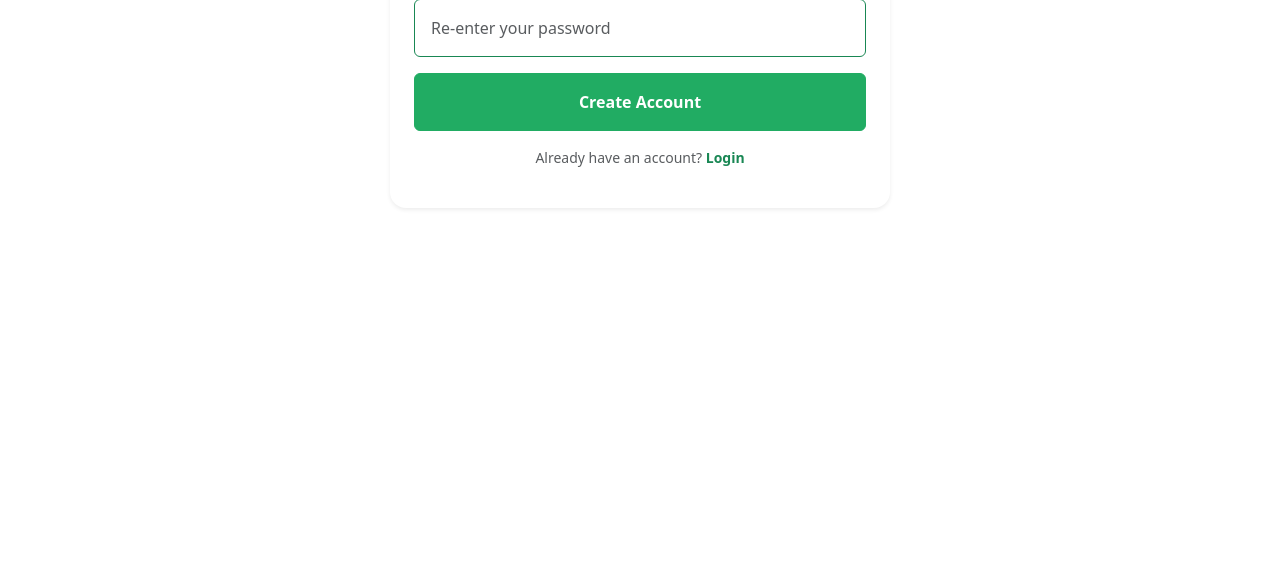
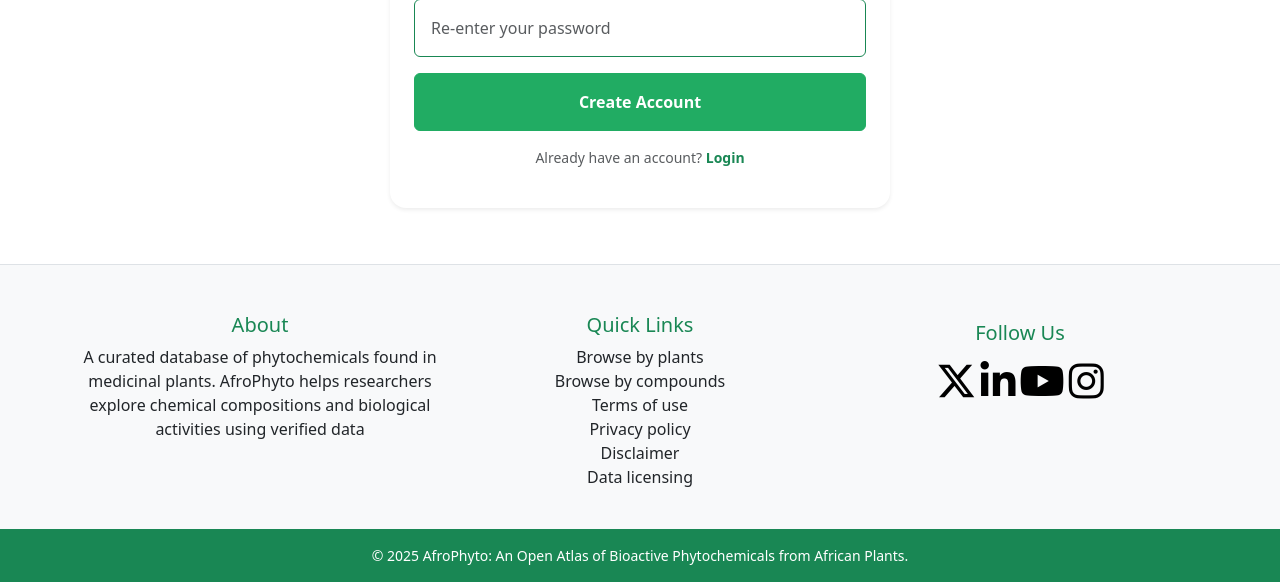
Before and after one commit to HackBio-Internship/afro-phyto--unilag, a Django app: template main/templates/signup.html in a window 1280 px wide. Shown: the part 958-1540 px from the top of the page. Before the commit the page ends 1167 px from the top, so only its background shows below. Run offline with Django 5.2, Linux system fonts and the light colour scheme; the template is opened without the code that fills it: values that come from a table or form of the project are taken from there, others are empty; parts of the project's set-up code (start-up, migrations or seed data) failed here and were passed over; some libraries are stand-ins or nearby versions.

Commit message:
added footer section to sign up page

```diff
--- a/main/templates/signup.html
+++ b/main/templates/signup.html
@@ -190,6 +190,41 @@
     </form>
 </div>
 
+<!-- Footer -->
+<footer class="bg-light border-top pt-5">
+    <div class="container pb-4">
+        <div class="row g-4">
+            <div class="col-md-4">
+                <h5 class="text-success">About</h5>
+                <p>A curated database of phytochemicals found in medicinal plants. AfroPhyto helps researchers explore chemical compositions and biological activities using verified data</p>
+            </div>
+            <div class="col-md-4">
+                <h5 class="text-success">Quick Links</h5>
+                <ul class="list-unstyled">
+                    <li><a href="#" class="text-dark">Browse by plants</a></li>
+                    <li><a href="#" class="text-dark">Browse by compounds</a></li>
+                    <li><a href="#" class="text-dark">Terms of use</a></li>
+                    <li><a href="#" class="text-dark">Privacy policy</a></li>
+                    <li><a href="#" class="text-dark">Disclaimer</a></li>
+                    <li><a href="#" class="text-dark">Data licensing</a></li>
+                </ul>
+            </div>
+            <div class="col-md-4">
+                <h5 class="text-success p-2">Follow Us</h5>
+                <div class="flex gap-3">
+                    <a href="#"><i class="fa-brands fa-x-twitter foot-icon" style="font-size: 40px;"></i></a>
+                    <a href="#"><i class="fa-brands fa-linkedin-in foot-icon" style="font-size: 40px;"></i></a>
+                    <a href="#"><i class="fa-brands fa-youtube foot-icon" style="font-size: 40px;"></i></a>
+                    <a href="#"><i class="fa-brands fa-instagram foot-icon" style="font-size: 40px;"></i></a>
+                </div>
+            </div>
+        </div>
+    </div>
+    <div class="bg-success text-white text-center py-3 small">
+        &copy; 2025 AfroPhyto: An Open Atlas of Bioactive Phytochemicals from African Plants.
+    </div>
+</footer>
+
 <script src="https://cdn.jsdelivr.net/npm/bootstrap@5.3.3/dist/js/bootstrap.bundle.min.js"></script>
 <script src="{% static 'js/script.js' %}"></script>
 </body>
```
